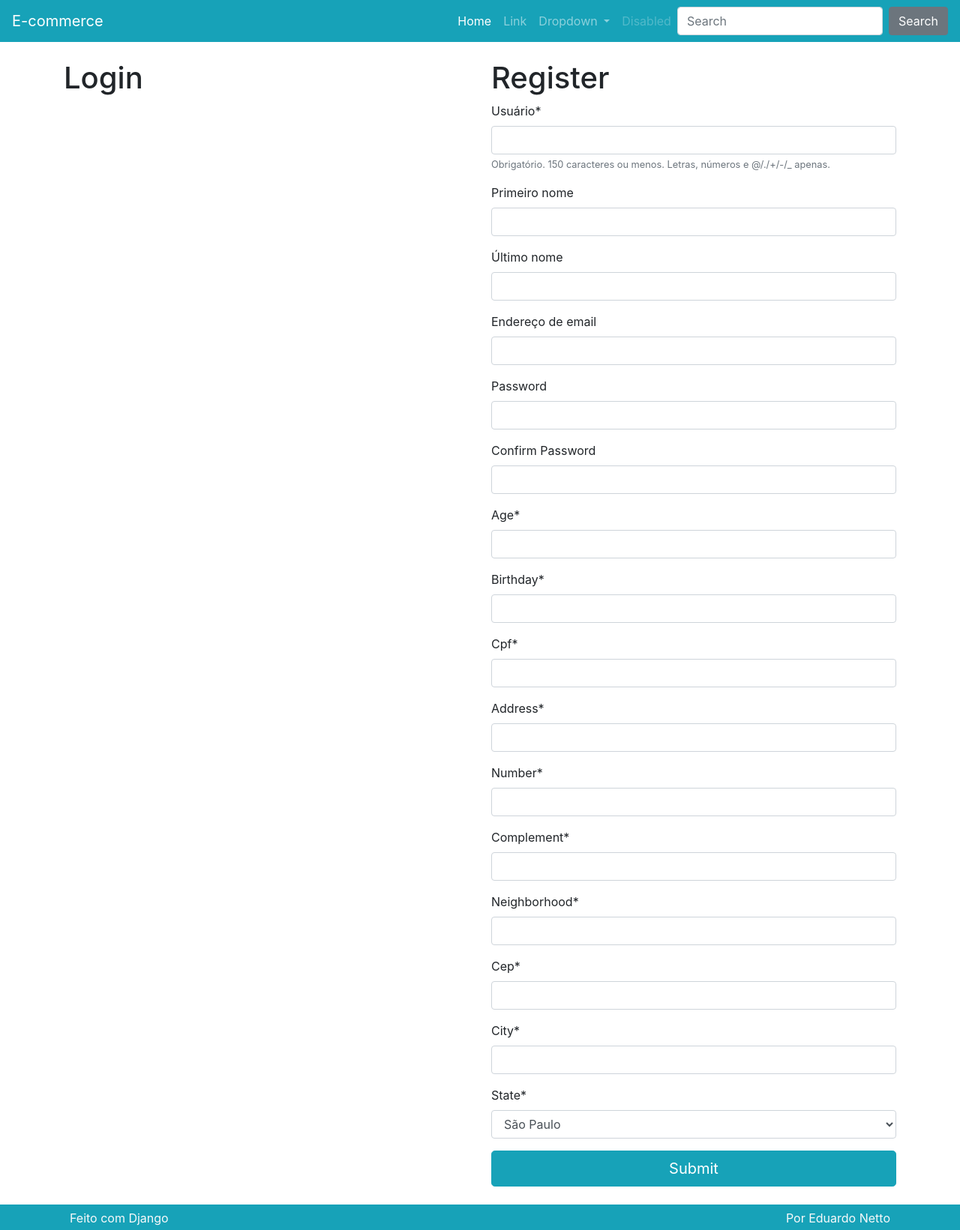
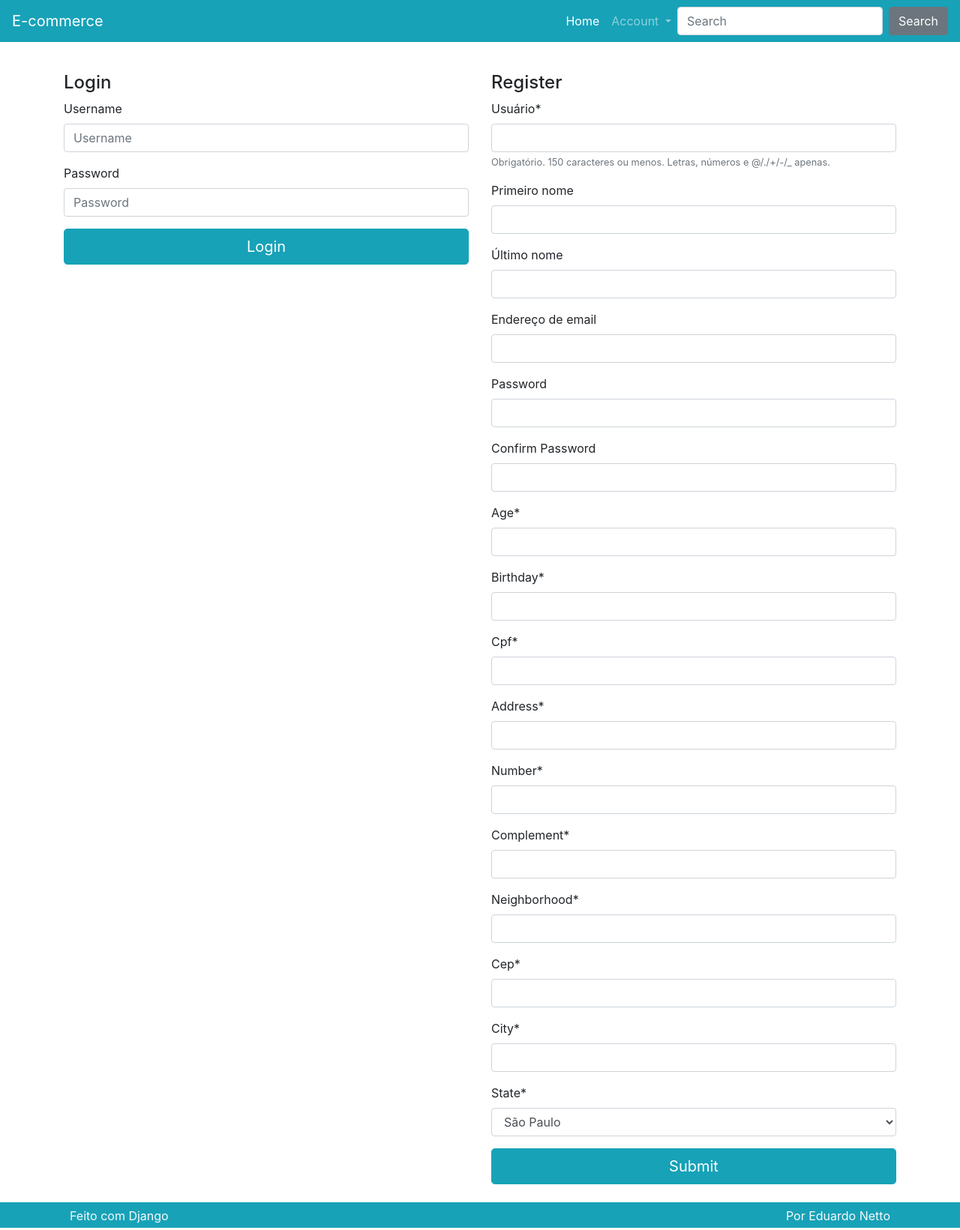
Before and after one commit to DuduPNetto/projeto_e-commerce_django, a Django app: page /profile/ in a window 1280 px wide. Shown: the whole page at 75% size. Run offline with Django 4.2, Linux system fonts and the light colour scheme; some libraries are stand-ins or nearby versions.

Commit message:
Login, Logout and Checkout views

```diff
--- a/templates/partials/_nav.html
+++ b/templates/partials/_nav.html
@@ -10,26 +10,31 @@
     <div class="collapse navbar-collapse" id="navbarSupportedContent">
         <ul class="navbar-nav ml-auto">
             <li class="nav-item active">
-                <a class="nav-link" href="#">Home <span class="sr-only">(current)</span></a>
+                <a class="nav-link" href="{% url 'product:list' %}">Home <span class="sr-only">(current)</span></a>
             </li>
-            <li class="nav-item">
-                <a class="nav-link" href="#">Link</a>
-            </li>
+            {% if request.user.is_authenticated %}
                 <li class="nav-item dropdown">
                     <a class="nav-link dropdown-toggle" href="#" id="navbarDropdown" role="button"
                         data-toggle="dropdown" aria-haspopup="true" aria-expanded="false">
-                    Dropdown
+                        Account
                     </a>
                     <div class="dropdown-menu" aria-labelledby="navbarDropdown">
-                    <a class="dropdown-item" href="#">Action</a>
-                    <a class="dropdown-item" href="#">Another action</a>
-                    <div class="dropdown-divider"></div>
-                    <a class="dropdown-item" href="#">Something else here</a>
+                        <a class="dropdown-item" href="{% url 'user_profile:create' %}">Update</a>
+                        <a class="dropdown-item" href="{% url 'user_profile:logout' %}">Logout</a>
                     </div>
                 </li>
-            <li class="nav-item">
-                <a class="nav-link disabled" href="#">Disabled</a>
+            {% else %}
+                <li class="nav-item dropdown">
+                    <a class="nav-link dropdown-toggle" href="#" id="navbarDropdown" role="button"
+                        data-toggle="dropdown" aria-haspopup="true" aria-expanded="false">
+                        Account
+                    </a>
+                    <div class="dropdown-menu" aria-labelledby="navbarDropdown">
+                        <a class="dropdown-item" href="{% url 'user_profile:create' %}">Login</a>
+                        <a class="dropdown-item" href="{% url 'user_profile:create' %}">Create</a>
+                    </div>
                 </li>
+            {% endif %}
             {% if request.session.cart %}
                 <li class="nav-item">
                     <a class="nav-link nav-cart-link active" href="{% url 'product:cart' %}">
--- a/user_profile/templates/user_profile/create.html
+++ b/user_profile/templates/user_profile/create.html
@@ -6,15 +6,27 @@
     <div class="row">
 
         {% if not request.user.is_authenticated %}
-            <div class="col-lg">
-                <h1>Login</h1>
+            <div class="col-lg mt-3">
+                <h4>Login</h4>
+                <form action="{% url 'user_profile:login' %}" method="post">
+                    {% csrf_token %}
+                    <div class="form-group">
+                        <label for="input1">Username</label>
+                        <input class="form-control" type="text" id="input1" placeholder="Username" name="username">
+                    </div>
+                    <div class="form-group">
+                        <label for="input2">Password</label>
+                        <input class="form-control" type="password" id="input2" placeholder="Password" name="password">
+                    </div>
+                    <button type="submit" class="btn btn-primary btn-block btn-lg">Login</button>
+                </form>
             </div>
         {% endif %}
 
-        <div class="col-lg">
+        <div class="col-lg mt-3">
 
             {% block title_register %}
-                <h1>Register</h1>
+                <h4>Register</h4>
             {% endblock title_register %}
 
             <form action="" method="post">
--- a/user_profile/templates/user_profile/update.html
+++ b/user_profile/templates/user_profile/update.html
@@ -1,5 +1,5 @@
 {% extends 'user_profile/create.html' %}
 
 {% block title_register %}
-    <h1>Update</h1>
+    <h4>Update</h4>
 {% endblock title_register %}
--- a/user_profile/urls.py
+++ b/user_profile/urls.py
@@ -6,7 +6,6 @@ app_name = 'user_profile'
 
 urlpatterns = [
     path('', views.Create.as_view(), name="create"),
-    path('update/', views.Update.as_view(), name="update"),
     path('login/', views.Login.as_view(), name="login"),
     path('logout/', views.Logout.as_view(), name="logout"),
 ]
--- a/user_profile/views.py
+++ b/user_profile/views.py
@@ -1,10 +1,11 @@
 from copy import deepcopy
 from typing import Any
 
-from django.contrib.auth import authenticate, login
+from django.contrib import messages
+from django.contrib.auth import authenticate, login, logout
 from django.contrib.auth.models import User
 from django.http import HttpResponse
-from django.shortcuts import get_object_or_404, render
+from django.shortcuts import get_object_or_404, redirect, render
 from django.views import View
 
 from user_profile import forms, models
@@ -57,6 +58,10 @@ class Create(BaseProfile):
     def post(self, *args, **kwargs):
 
         if not self.userform.is_valid() or not self.profileform.is_valid():
+            messages.error(
+                self.request,
+                'Register form with errors, please review it.'
+            )
             return self.render
 
         password = self.userform.cleaned_data.get('password')
@@ -102,19 +107,52 @@ class Create(BaseProfile):
 
         self.request.session['cart'] = self.cart
         self.request.session.save()
-        return self.render
 
+        messages.success(self.request, 'Success: Create or Update register.')
 
-class Update(View):
-    def get(self, *args, **kwargs):
-        return HttpResponse('update')
+        return redirect('product:cart')
 
 
 class Login(View):
-    def get(self, *args, **kwargs):
-        return HttpResponse('login')
+    def post(self, *args, **kwargs):
+        username = self.request.POST.get('username')
+        password = self.request.POST.get('password')
+
+        if not username or not password:
+            messages.error(
+                self.request,
+                'Invalid: username or password.'
+            )
+            return redirect('user_profile:create')
+
+        user = authenticate(
+            self.request, username=username, password=password
+        )
+
+        if not user:
+            messages.error(
+                self.request,
+                'Invalid: username or password.'
+            )
+            return redirect('user_profile:create')
+
+        login(self.request, user=user)
+
+        messages.success(
+            self.request,
+            'Success: Logged.'
+        )
+
+        return redirect('product:cart')
 
 
 class Logout(View):
     def get(self, *args, **kwargs):
-        return HttpResponse('logout')
+        cart = deepcopy(self.request.session.get('cart'))
+
+        logout(self.request)
+
+        self.request.session['cart'] = cart
+        self.request.session.save()
+
+        return redirect('product:list')
```
Also changed, not shown: product/templates/product/cart.html (+11 -51 lines), product/templates/product/checkout.html (+71 -0 lines), product/views.py (+11 -2 lines), templates/partials/_cart.html (added, +49 -0 lines). Lines whose indentation alone changed are shown as unchanged.
